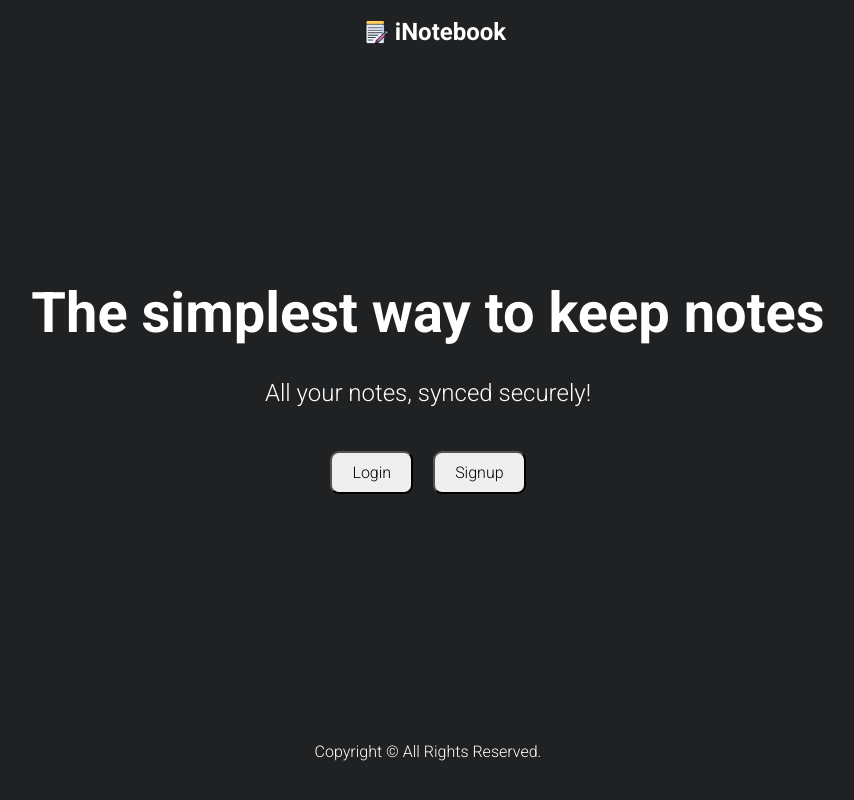
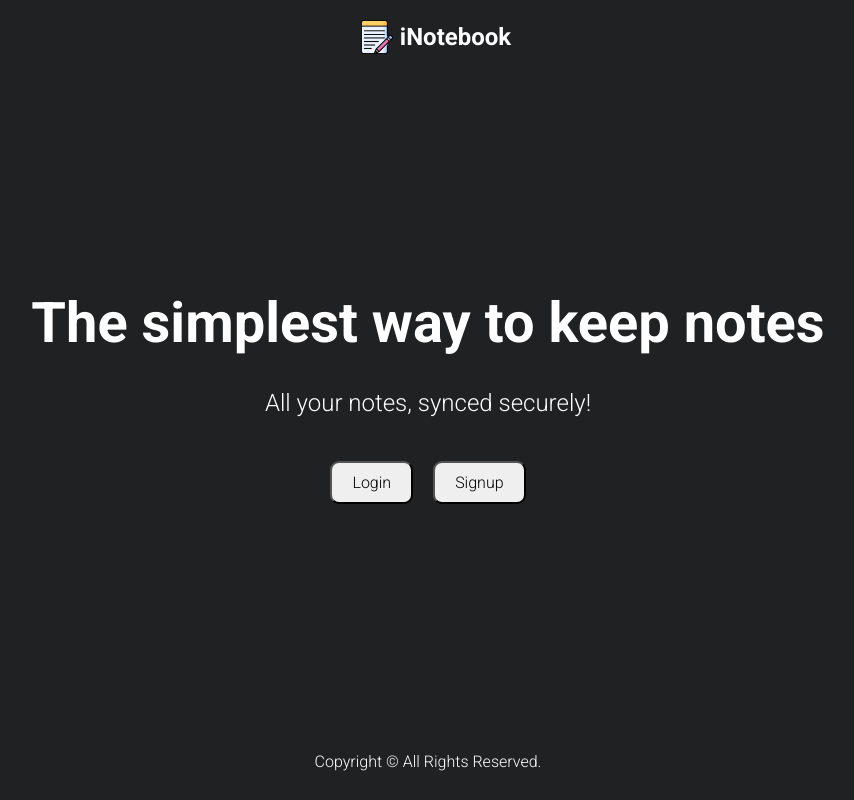
Before and after one commit to abbasamirza/iNotebook, a React (Create React App) app: page / in a window 1280 px wide. Shown: the whole page, without its empty margins (212-1066 px from the left). Built offline with nearby package versions, Linux system fonts and the light colour scheme; no server answers.

Commit message:
Logout functionality implemented

```diff
--- a/src/components/Sidenav.js
+++ b/src/components/Sidenav.js
@@ -1,10 +1,16 @@
 import React, { useState } from "react";
 import "../styles/css/Sidenav.css";
-import { Link } from "react-router-dom";
+import { Link, useNavigate } from "react-router-dom";
 import Notes from "./Notes";
 
 const Sidenav = () => {
   const [showPopUp, setShowPopUp] = useState({ logout: false, addnote: false });
+  const navigate = useNavigate();
+
+  const handleLogout = () => {
+    localStorage.removeItem("authToken");
+    navigate("/");
+  };
 
   return (
     <>
@@ -14,6 +20,7 @@ const Sidenav = () => {
             className="button"
             onMouseOver={() => setShowPopUp({ logout: true })}
             onMouseOut={() => setShowPopUp({ logout: false })}
+            onClick={handleLogout}
           >
             <i className="fa-solid fa-right-from-bracket"></i>
             {showPopUp.logout && <span className="popup">Logout</span>}
@@ -35,7 +42,7 @@ const Sidenav = () => {
           </div>
         </div>
         <div className="notes">
-            <Notes />
+          <Notes />
         </div>
       </div>
     </>
--- a/src/styles/css/Brand.css
+++ b/src/styles/css/Brand.css
@@ -12,6 +12,6 @@ a {
 }
 
 .logo img {
-  width: 45px;
+  width: 55px;
   padding: 20px 6px 15px 15px;
 }
```
